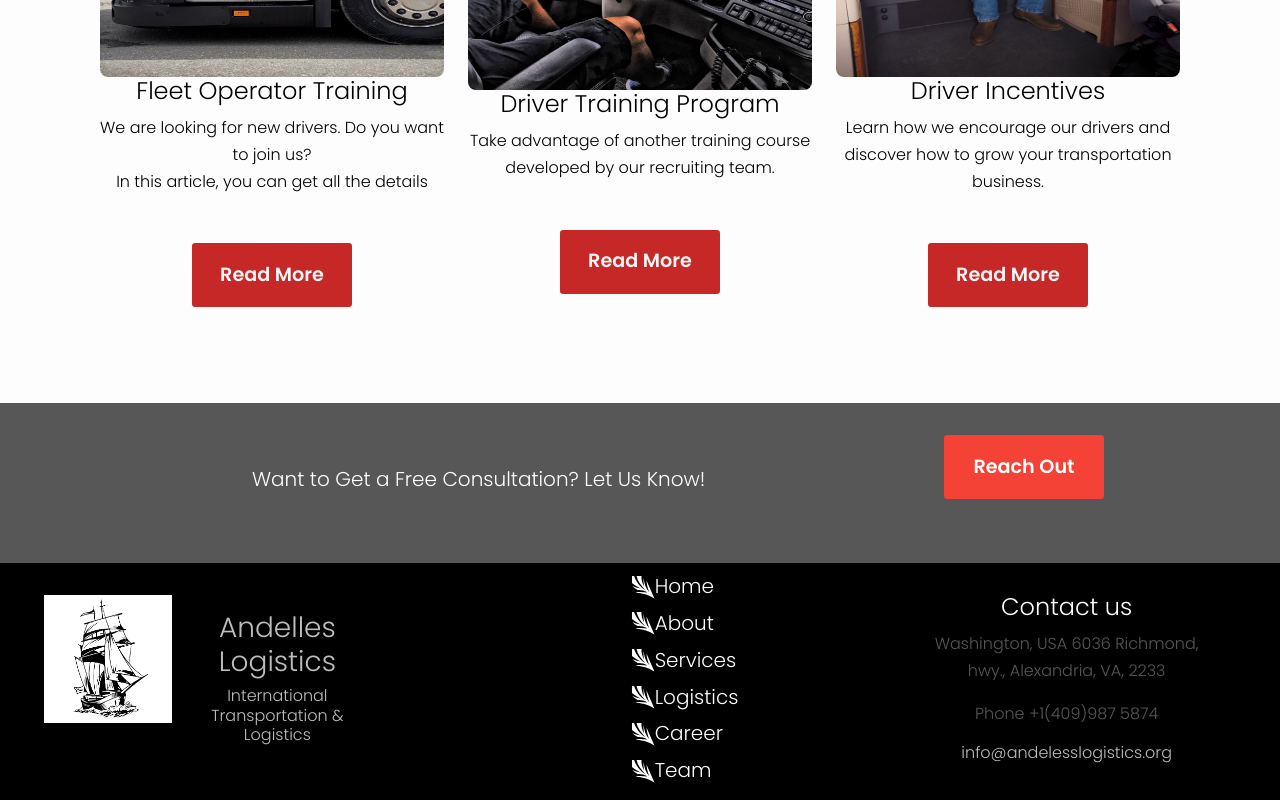
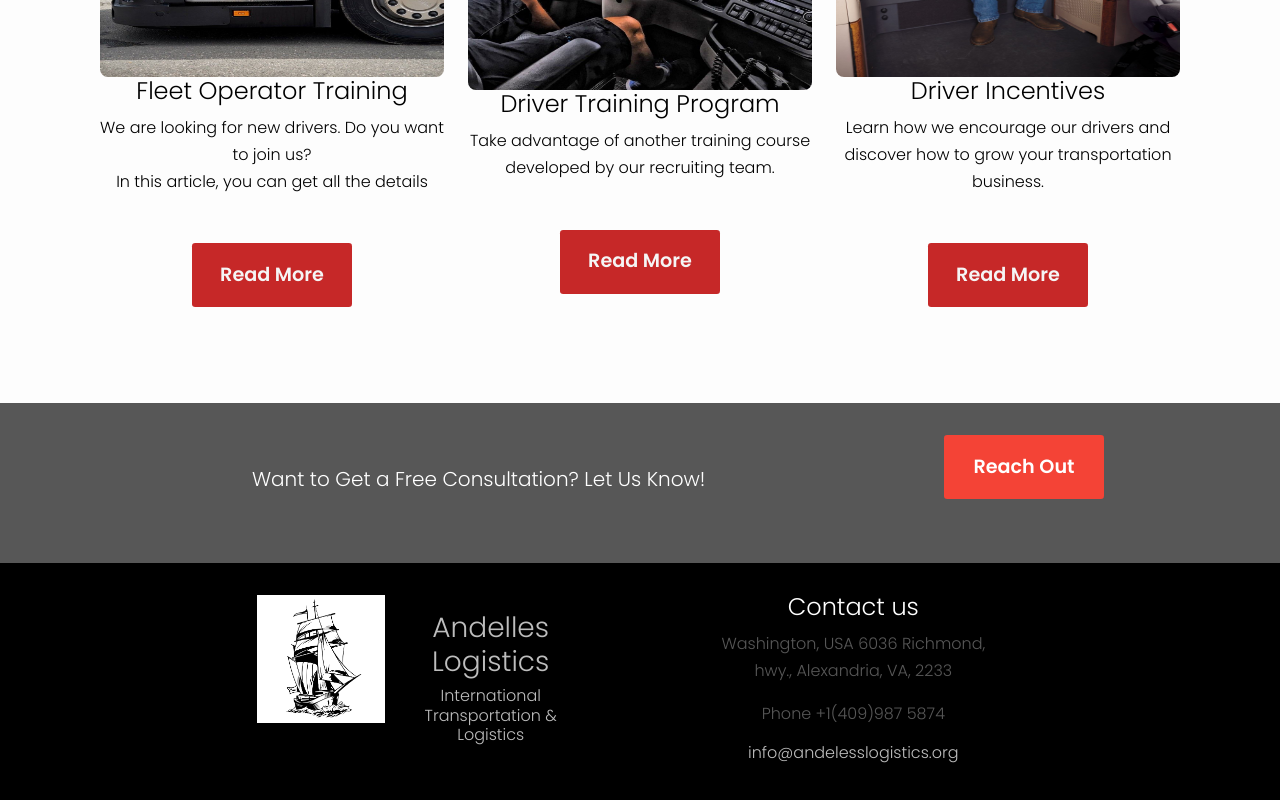
Before and after one commit to Roche001/Logistics-company, a React (Create React App) app: page / in a window 1280 px wide. Shown: the part 4710-5510 px from the top of the page. Built offline with nearby package versions, Linux system fonts and the light colour scheme.

Commit message:
update changes

```diff
--- a/src/components/footer/Footer.jsx
+++ b/src/components/footer/Footer.jsx
@@ -26,56 +26,6 @@ const Footer = () => {
             </div>
           </div>
         </div>
-        <div className="information-one col-xl-4 col-lg-4 col-md-4 col-sm-6 col-xs-12 ">
-          <Link to="/" className="link">
-            <h5>
-              <span>
-                <GiFrayedArrow />
-              </span>
-              Home
-            </h5>
-          </Link>
-          <Link to="/About" className="link">
-            <h5>
-              <span>
-                <GiFrayedArrow />
-              </span>
-              About
-            </h5>
-          </Link>
-          <Link to="/Services" className="link">
-            <h5>
-              <span>
-                <GiFrayedArrow />
-              </span>
-              Services
-            </h5>
-          </Link>
-          <Link to="/Logistics" className="link">
-            <h5>
-              <span>
-                <GiFrayedArrow />
-              </span>
-              Logistics
-            </h5>
-          </Link>
-          <Link to="/Career" className="link">
-            <h5>
-              <span>
-                <GiFrayedArrow />
-              </span>
-              Career
-            </h5>
-          </Link>
-          <Link to="/Team" className="link">
-            <h5>
-              <span>
-                <GiFrayedArrow />
-              </span>
-              Team
-            </h5>
-          </Link>
-        </div>
 
         <div className="information col-xl-4 col-lg-4 col-md-4 col-sm-6 col-xs-12 ">
           <div className="phone-number">
```
